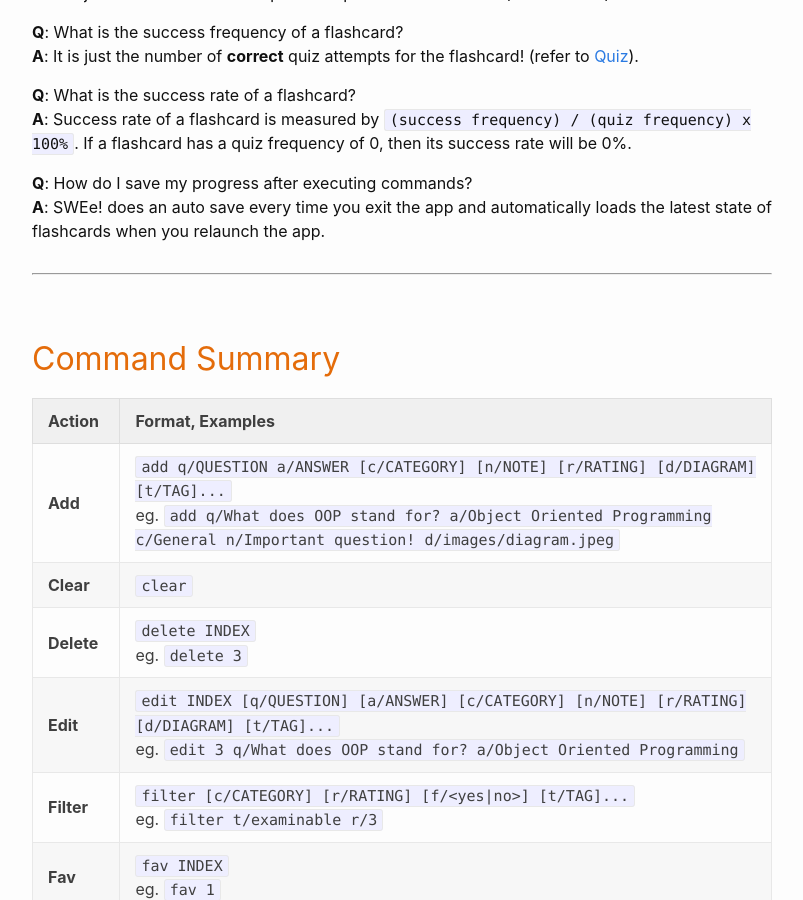
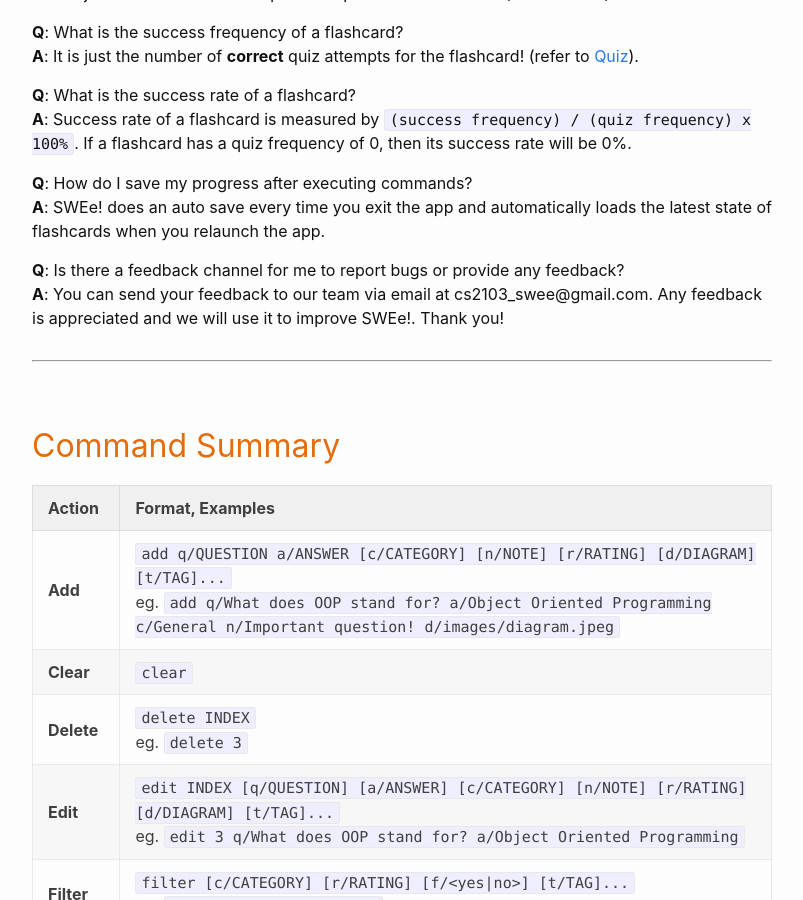
Before and after one commit to minzzelo/cs2101ug, a Jekyll site: the page built from docs/UserGuide.md, in a window 1280 px wide and 900 px high, scrolled down 35126 px. Shown: the whole window, without its empty margins (238-1041 px from the left). Built offline with Jekyll 4.4.1, drawn with Linux system fonts in a browser that asks for light colours; emoji names are drawn with the system emoji font; part of the change alters nothing that is shown; some of the changed text lies outside the part shown.

Commit message:
Add contributions

```diff
--- a/docs/UserGuide.md
+++ b/docs/UserGuide.md
@@ -753,6 +753,9 @@ Worried that all the precious flashcards you have saved would be gone after clos
 **Q**: How do I save my progress after executing commands?<br>
 **A**: SWEe! does an auto save every time you exit the app and automatically loads the latest state of flashcards when you relaunch the app.
 
+**Q**: Is there a feedback channel for me to report bugs or provide any feedback? <br>
+**A**: You can send your feedback to our team via email at cs2103_swee@gmail.com. Any feedback is appreciated and we will use it to improve SWEe!. Thank you!
+
 --------------------------------------------------------------------------------------------------------------------
 
 <div style="page-break-after: always;"></div>
@@ -816,3 +819,12 @@ Navigate back to [adding a flashcard](#add-a-flashcard--add) or navigate back to
 - [List all flashcards](#list-all-flashcards--list)
 - [Saving the data](#saving-the-data)
 - FAQ q1 & q2
+
+
+#### Ong Si Min
+
+- [Notes about the command format](#notes-about-the-command-format)
+- [Delete a flashcard](#delete-a-flashcard---delete)
+- [Edit a flashcard](#edit-a-flashcard---edit)
+- [Sort all flashcards](#sort-all-flashcards--sort)
+- FAQ q8
```
